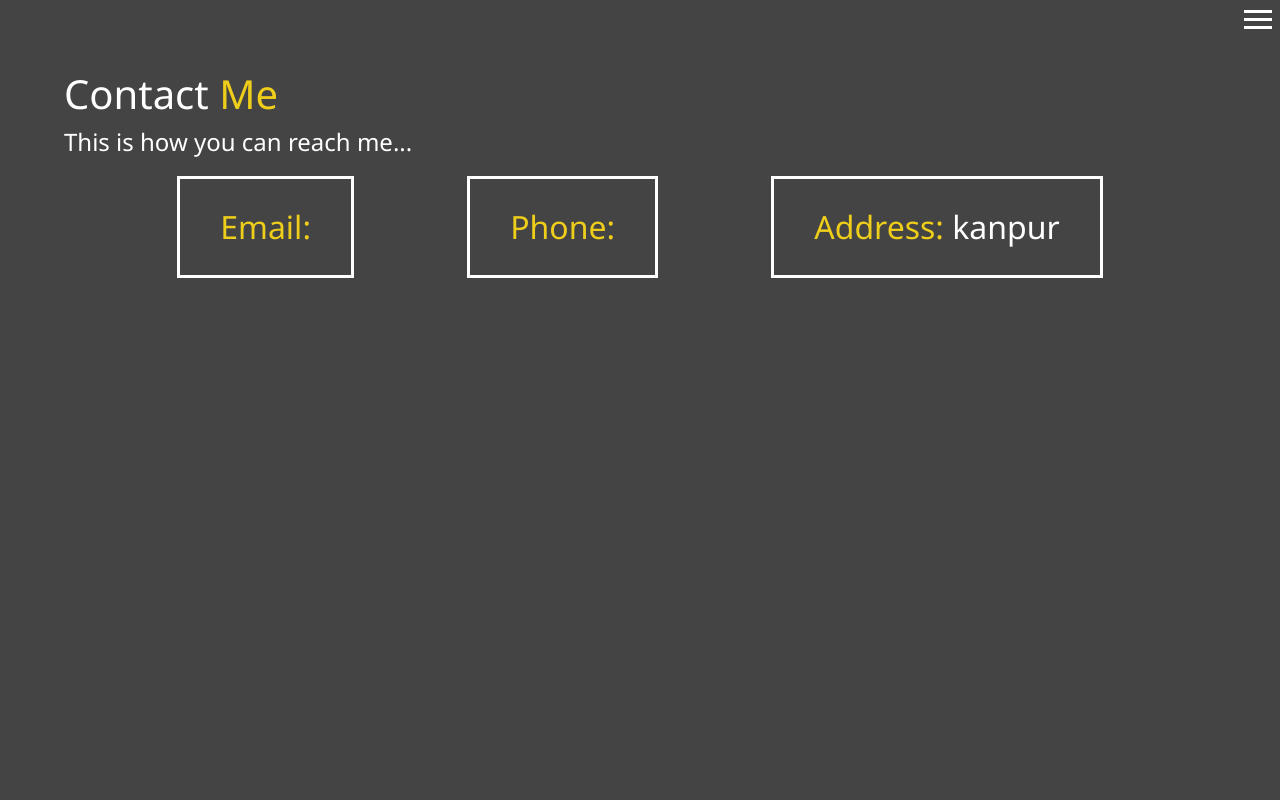
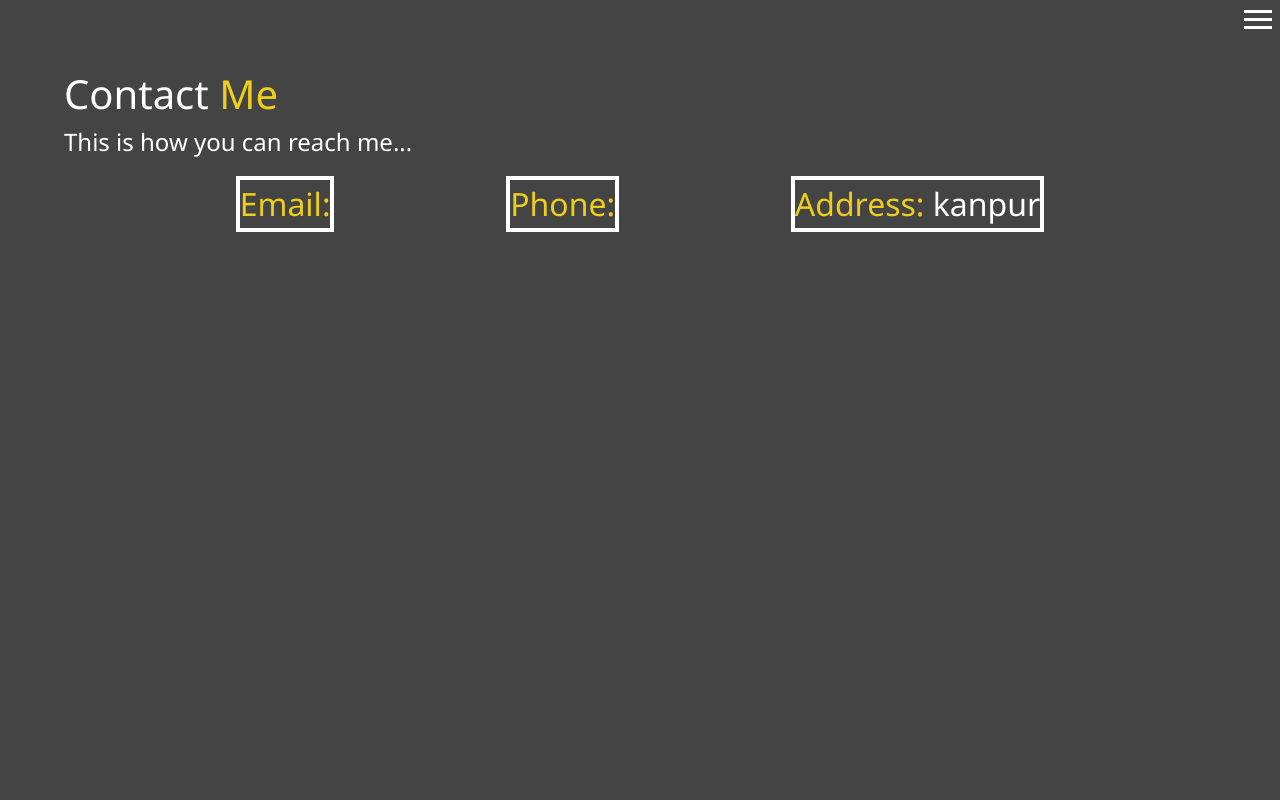
Before and after one commit to Priyanshumishra2601/firstpublishedwebsite, a plain HTML site: page contact.html in a window 1280 px wide. Shown: the top 800 px of the page. Drawn offline with Linux system fonts and the light colour scheme.

Commit message:
Update main.css

```diff
--- a/main.css
+++ b/main.css
@@ -239,11 +239,12 @@ main#home h1 {
     align-items: center;
     margin-top: 1rem; }
     .boxes div {
-      font-size: 2rem;
-      border: 3px #fff solid;
-      padding: 1.5rem 2.5rem;
-      margin-bottom: 3rem;
-      transition: all 0.5s ease-out; }
+    font-size: 2rem;
+    border: 4px #fff solid;
+    padding: rem rem;
+    margin-bottom: 3rem;
+    transition: all 0.5s ease-out;
+}
       .boxes div:hover {
         padding: 0.5rem 1.5rem;
         background: #eece1a;
```
